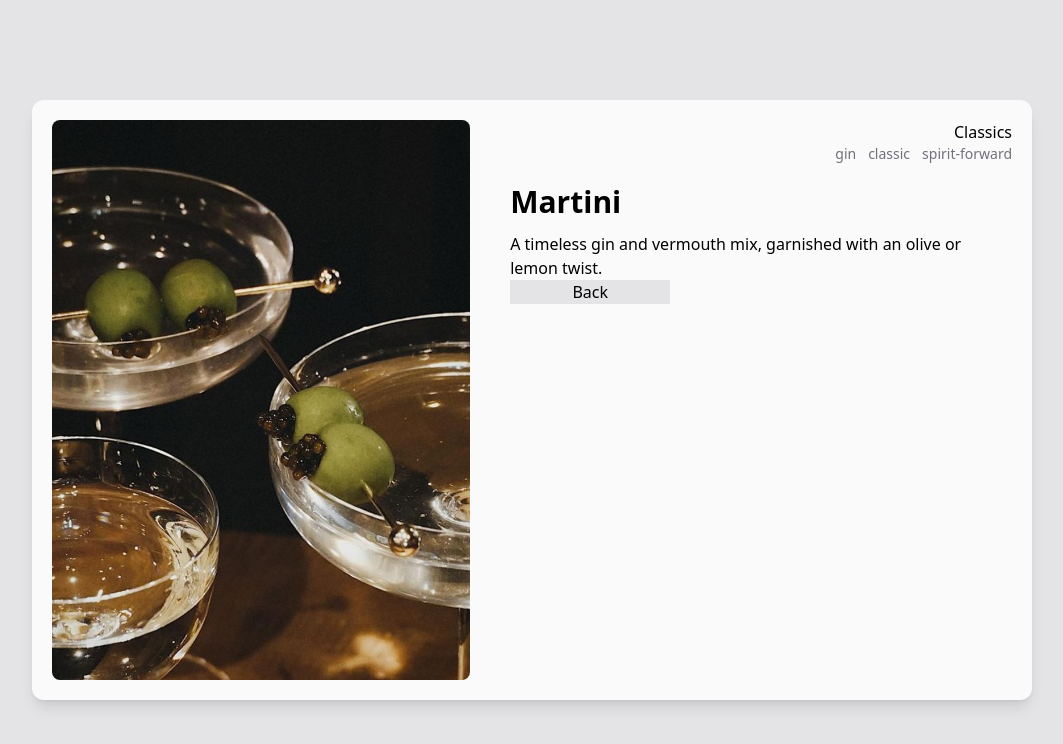
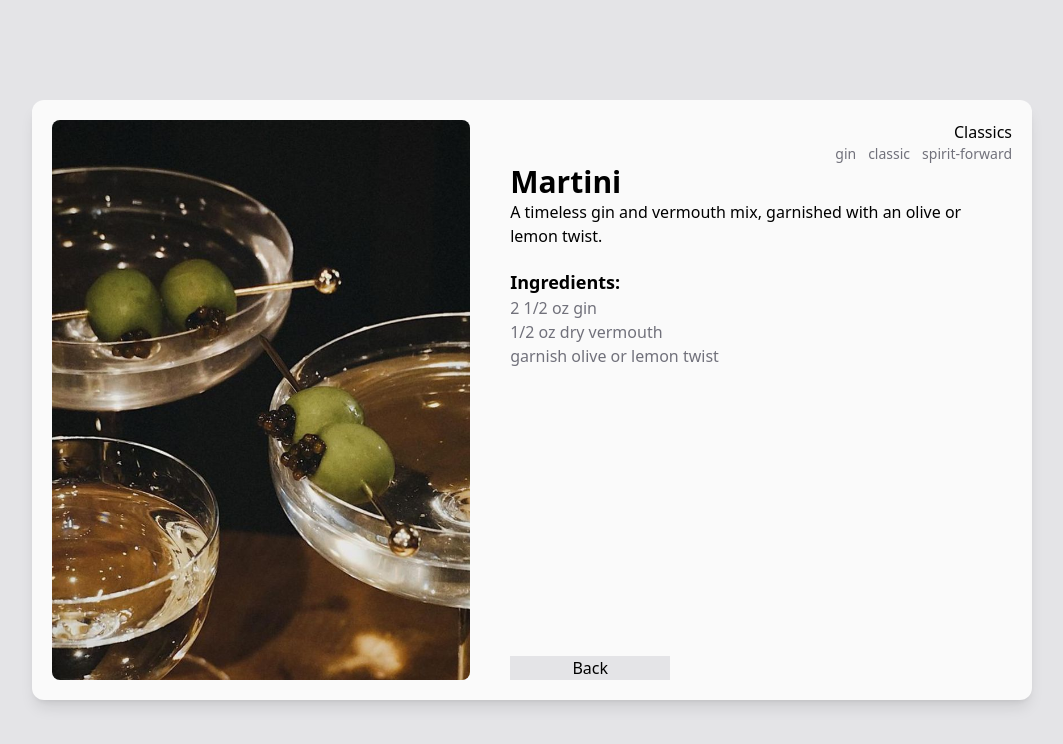
Before and after one commit to tjasika/Cocktails, a React (Vite) app: page /cocktail/1 in a window 1280 px wide. Shown: the top 744 px of the page, without its empty margins (108-1171 px from the left). Built offline with nearby package versions, Linux system fonts and the light colour scheme.

Commit message:
Styling and layout

```diff
--- a/src/App.jsx
+++ b/src/App.jsx
@@ -21,6 +21,7 @@ function App() {
   return (
     <>
       <div className="flex flex-col items-center gap-5 p-5 w-screen h-full min-h-screen bg-zinc-200">
+
         <header className="w-full sticky top-0 z-50 bg-zinc-200 flex flex-col items-center">
           <h1 className="text-5xl font-bold text-zinc-700 pb-5">Cocktails</h1>
           <div className='pb-2 pl-10 flex flex-row gap-3 items-left w-full'>
@@ -29,7 +30,9 @@ function App() {
               ))}
           </div>
         </header>
+
         <CardsContainer cocktails={visible}/>
+
       </div>
     </>
   )
--- a/src/Details.jsx
+++ b/src/Details.jsx
@@ -15,11 +15,17 @@ export default function Details() {
 
     return(
         <div className="w-full min-h-screen bg-zinc-200 p-5 flex justify-center items-center">
+
                 <div className="bg-zinc-50 w-250 h-150 rounded-xl shadow-lg flex flex-row gap-10 p-5">
+
+                    {/* The left side */}
                     <div className="w-200 h-140">
                         <img className="object-cover w-full h-full rounded-lg" src={cocktail.image}></img>
                     </div>
-                <div className="flex flex-col w-full">
+
+                    {/* The right side */}
+                    <div className="flex flex-col justify-between w-full">
+                        <div>
                             <div className="flex flex-col justify-end w-full">
                                 <div className="flex flex-row justify-end">{cocktail.category}</div>
                                 <div className="flex flex-row justify-end gap-3 w-full text-zinc-500 text-sm">
@@ -31,8 +37,24 @@ export default function Details() {
                                 </div>
                             </div>
 
-                    <h1 className="text-3xl font-bold pt-5 pb-3">{cocktail.name}</h1>
+                            <div>
+                                <h1 className="text-3xl font-bold">{cocktail.name}</h1>
                                 <p>{cocktail.longDescription}</p>
+                            </div>
+
+                            <div>
+                                <h2 className="text-lg font-bold pt-5">Ingredients:</h2>
+                                <div className="w-full text-zinc-500">
+                                    {cocktail.ingredients.map((item, index) => (
+                                        <ul key={index}>
+                                        <li>{item.amount} {item.ingredient}</li>
+                                        </ul>
+                                    ))}
+                                </div>
+                            </div>
+
+                        </div>
+
 
                         <button
                         onClick={()=>navigate('/')}
@@ -40,6 +62,7 @@ export default function Details() {
                             Back
                         </button>
                     </div>
+
                 </div>
         </div>
     )
```
Lines whose indentation alone changed are shown as unchanged.
